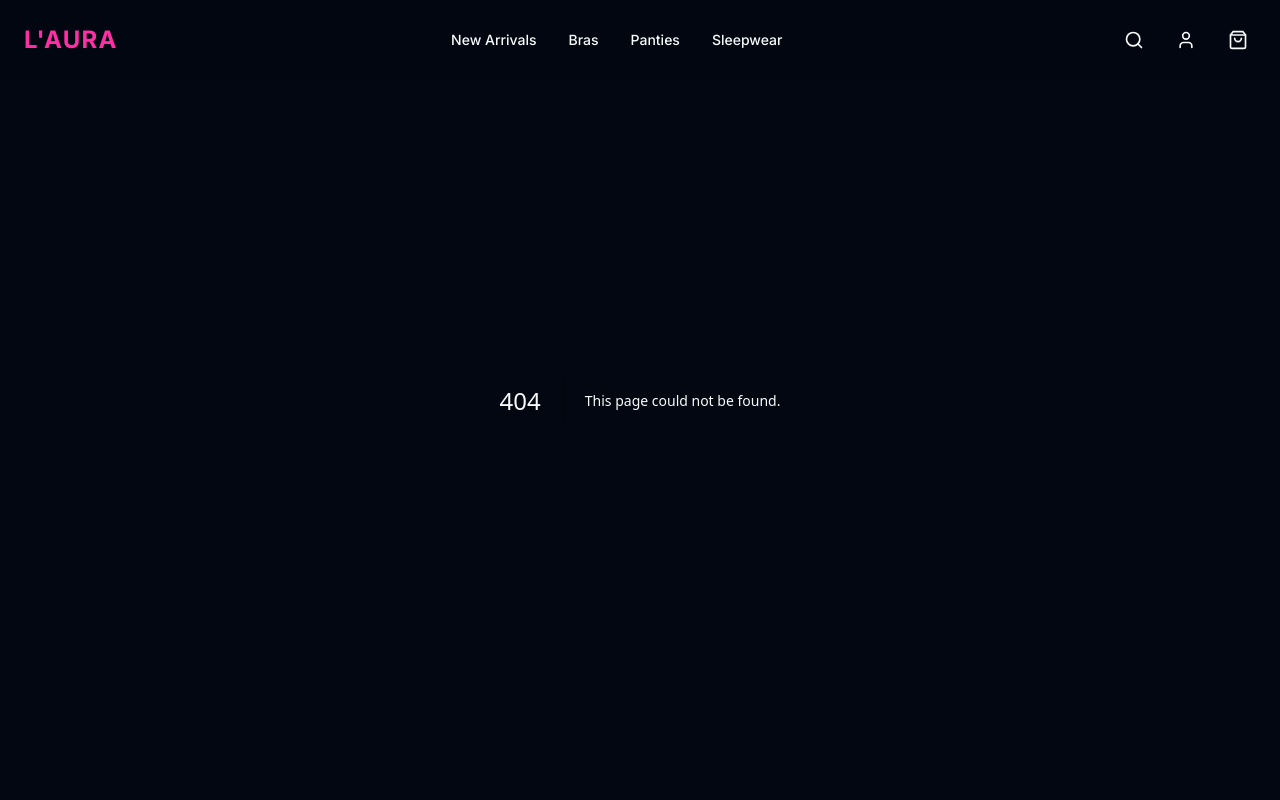
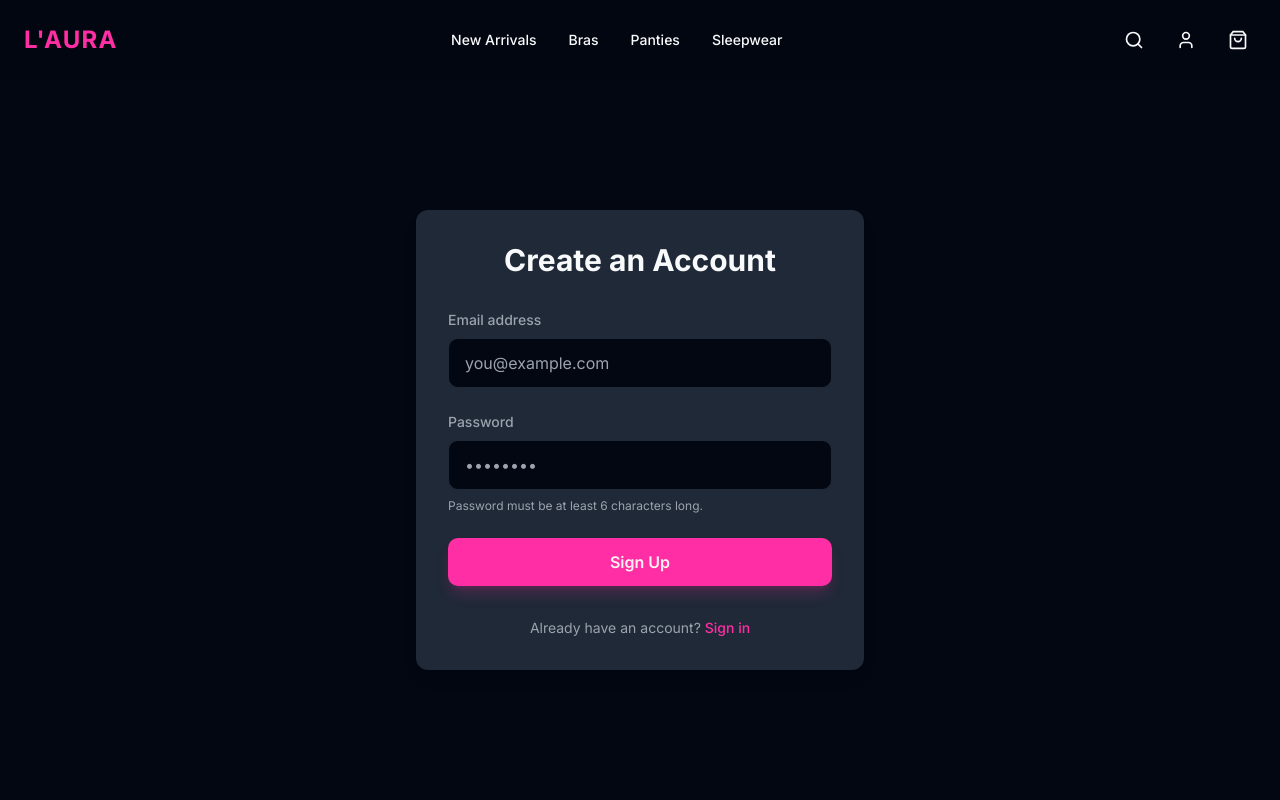
Before and after one commit to Theguardians58/laura-lingerie, a Next.js app: page /signup in a window 1280 px wide. Before the commit this address had no page. Shown: the top 800 px of the page. Built offline with nearby package versions, Linux system fonts and the light colour scheme.

Commit message:
Create page.tsx

```diff
--- /dev/null
+++ b/app/signup/page.tsx
@@ -0,0 +1,63 @@
+import { signup } from '../auth/actions'
+
+export default function SignupPage() {
+  return (
+    <main className="pt-20 flex items-center justify-center min-h-screen">
+      <div className="w-full max-w-md p-8 space-y-8 bg-secondary rounded-lg shadow-lg animate-fade-in-up">
+        <h1 className="text-3xl font-bold text-center text-foreground">
+          Create an Account
+        </h1>
+
+        <form action={signup} className="space-y-6">
+          <div>
+            <label
+              htmlFor="email"
+              className="block mb-2 text-sm font-medium text-muted-foreground"
+            >
+              Email address
+            </label>
+            <input
+              id="email"
+              name="email"
+              type="email"
+              required
+              className="w-full px-4 py-3 bg-background border border-border rounded-md focus:ring-primary focus:border-primary"
+              placeholder="you@example.com"
+            />
+          </div>
+          <div>
+            <label
+              htmlFor="password"
+              className="block mb-2 text-sm font-medium text-muted-foreground"
+            >
+              Password
+            </label>
+            <input
+              id="password"
+              name="password"
+              type="password"
+              required
+              minLength={6}
+              className="w-full px-4 py-3 bg-background border border-border rounded-md focus:ring-primary focus:border-primary"
+              placeholder="••••••••"
+            />
+             <p className="text-xs text-muted-foreground mt-2">Password must be at least 6 characters long.</p>
+          </div>
+          <button
+            type="submit"
+            className="w-full py-3 font-semibold text-primary-foreground bg-primary rounded-md hover:bg-primary/90 transition-all duration-300 shadow-lg shadow-primary/20 hover:shadow-primary/40"
+          >
+            Sign Up
+          </button>
+        </form>
+
+        <p className="text-sm text-center text-muted-foreground">
+          Already have an account?{' '}
+          <a href="/login" className="font-medium text-primary hover:underline">
+            Sign in
+          </a>
+        </p>
+      </div>
+    </main>
+  )
+            }
```
